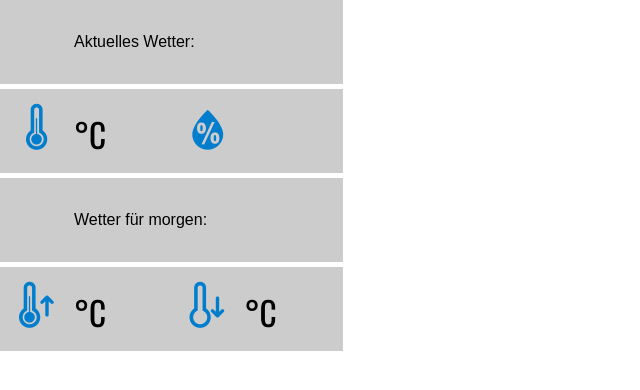
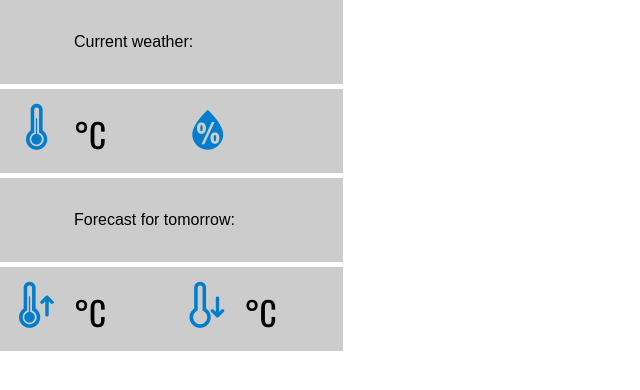
Before and after one commit to mwittig/pimatic-weather4iframe, a plain HTML site: page index.html in a window 1280 px wide. Shown: the full height of the page, 0-640 px from the left. Drawn offline with nearby package versions, Linux system fonts and the light colour scheme; no server answers.

Commit message:
Update index.html

```diff
--- a/index.html
+++ b/index.html
@@ -1,5 +1,5 @@
 <!DOCTYPE html>
-<html lang="de">
+<html lang="en">
   <head>
     <meta charset="utf-8">
     <meta http-equiv="X-UA-Compatible" content="IE=edge">
@@ -18,7 +18,7 @@
         <tbody>
           <tr>
             <td class="icon"><i id="icon" class=""></i></td>
-            <td colspan="3" class="aktuell">Aktuelles Wetter:<br><span id="weather_str"></span></td>
+            <td colspan="3" class="aktuell">Current weather:<br><span id="weather_str"></span></td>
           </tr>
         </tbody>
       </table>
@@ -38,7 +38,7 @@
           <tbody>
             <tr>
               <td class="icon"><i id="icon_f" class=""></i></td>
-              <td colspan="3" class="forecast">Wetter für morgen:<br><span id="forecast_str"></span></td>
+              <td colspan="3" class="forecast">Forecast for tomorrow:<br><span id="forecast_str"></span></td>
             </tr>
           </tbody>
         </table>
```
